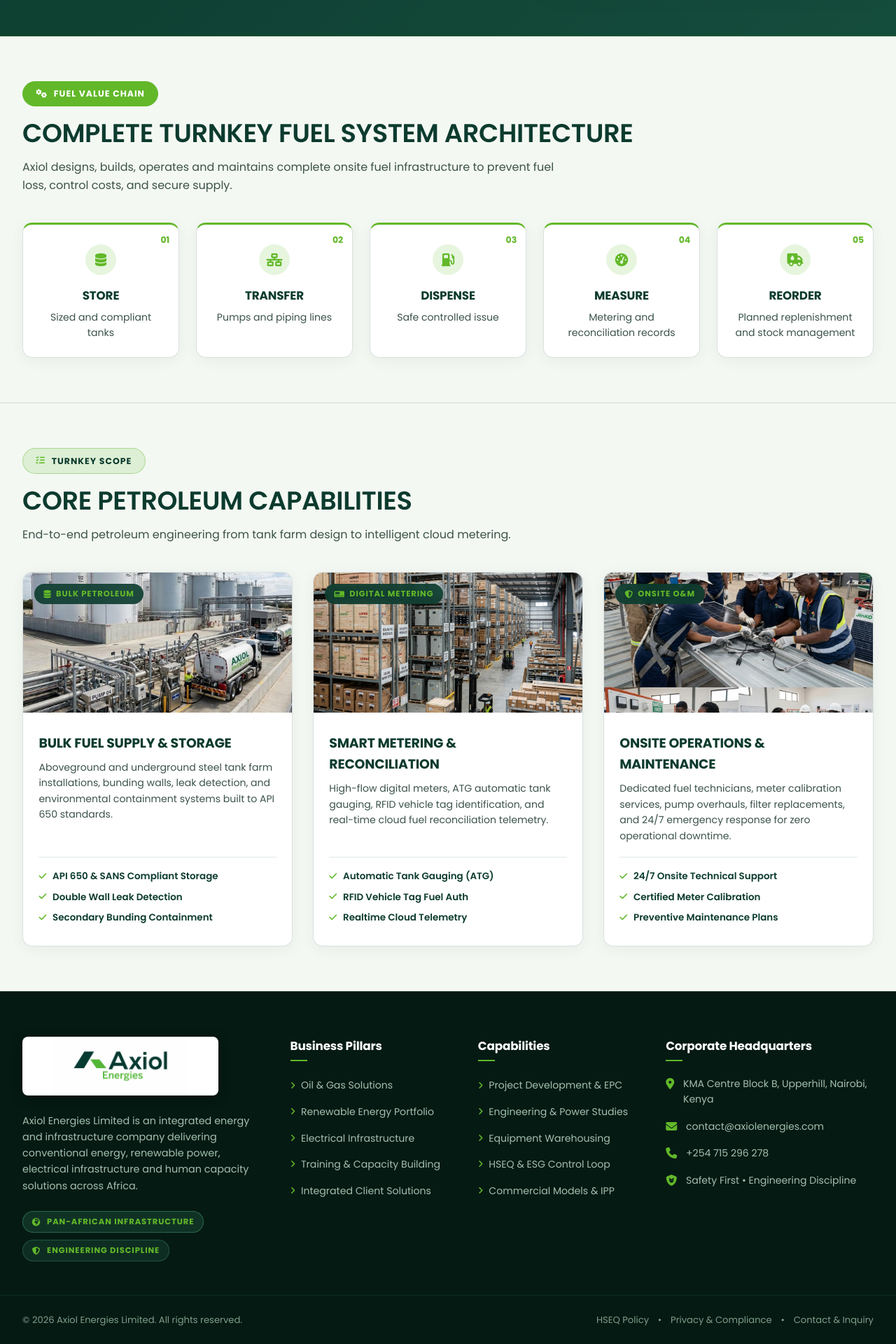
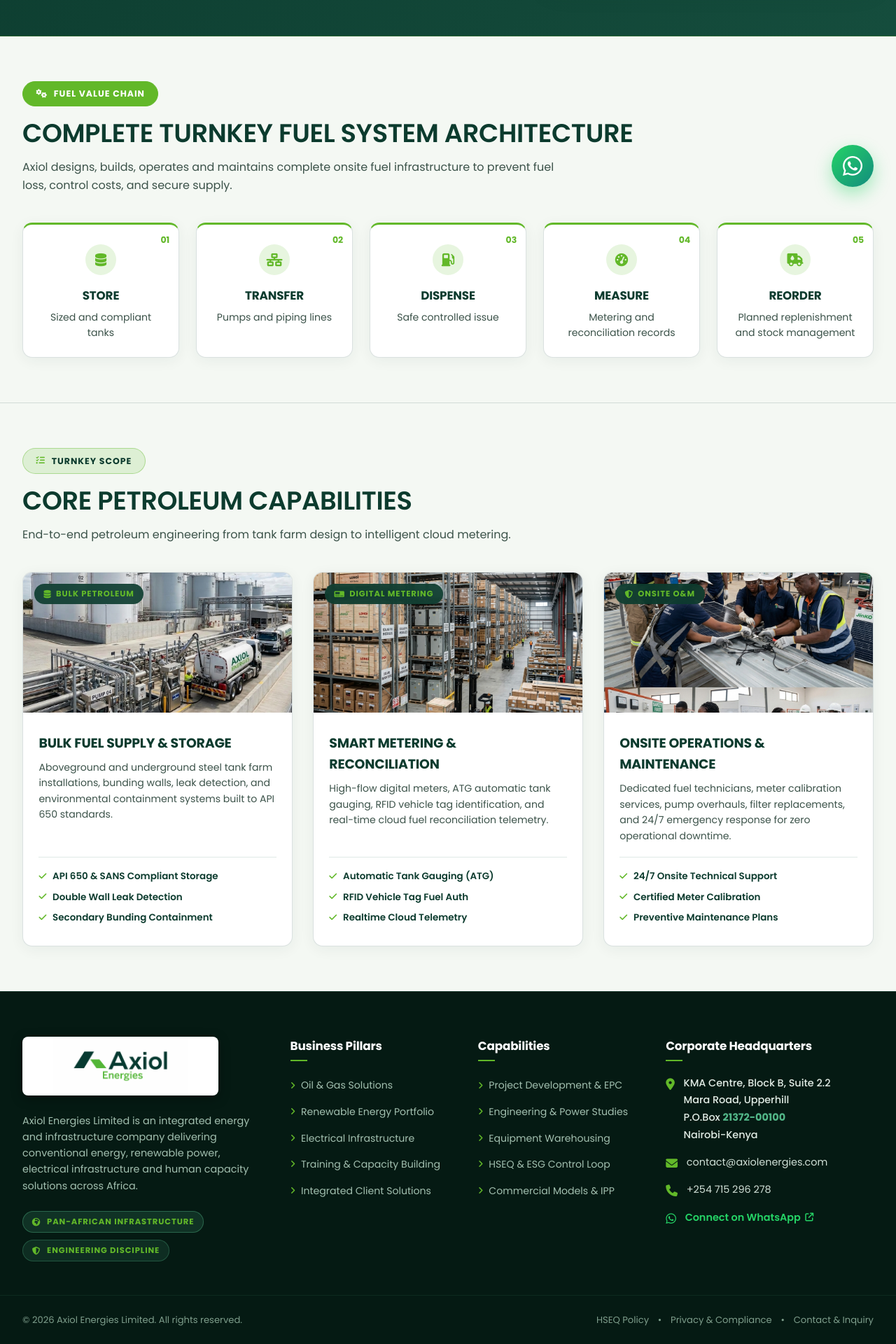
Before and after one commit to EmperorT19/axiolenergies, an Angular app: page /oil-gas in a window 1280 px wide. Shown: the part 501-2421 px from the top of the page at 70% size. Built offline with nearby package versions, Linux system fonts and the light colour scheme.

Commit message:
branding

```diff
--- a/src/app/app.component.html
+++ b/src/app/app.component.html
@@ -4,4 +4,15 @@
     <router-outlet></router-outlet>
   </main>
   <app-footer></app-footer>
+
+  <!-- Global Floating WhatsApp Action Widget -->
+  <a href="https://wa.me/254715296278?text=Hello%20Axiol%20Energies%2C%20I%20would%20like%20to%20inquire%20about%20your%20services."
+     target="_blank"
+     rel="noopener noreferrer"
+     class="whatsapp-float-toggle"
+     title="Chat with Axiol Energies on WhatsApp">
+    <div class="wa-pulse-ring"></div>
+    <i class="fa-brands fa-whatsapp"></i>
+    <span class="wa-floating-tooltip">Chat on WhatsApp</span>
+  </a>
 </div>
--- a/src/app/app.component.scss
+++ b/src/app/app.component.scss
@@ -2,9 +2,98 @@
   display: flex;
   flex-direction: column;
   min-height: 100vh;
+  position: relative;
 }
 
 .axiol-main-content {
   flex: 1;
   width: 100%;
 }
+
+/* Floating WhatsApp Action Toggle Widget */
+.whatsapp-float-toggle {
+  position: fixed;
+  bottom: 2rem;
+  right: 2rem;
+  width: 60px;
+  height: 60px;
+  border-radius: 50%;
+  background: linear-gradient(135deg, #25D366 0%, #128C7E 100%);
+  color: #FFFFFF;
+  display: flex;
+  align-items: center;
+  justify-content: center;
+  font-size: 2rem;
+  box-shadow: 0 10px 25px rgba(37, 211, 102, 0.4);
+  z-index: 1000;
+  text-decoration: none;
+  transition: all 0.35s cubic-bezier(0.25, 0.8, 0.25, 1);
+  cursor: pointer;
+
+  .wa-pulse-ring {
+    position: absolute;
+    inset: -6px;
+    border-radius: 50%;
+    border: 2px solid rgba(37, 211, 102, 0.6);
+    animation: waPulse 2s infinite cubic-bezier(0.4, 0, 0.6, 1);
+    pointer-events: none;
+  }
+
+  .wa-floating-tooltip {
+    position: absolute;
+    right: 70px;
+    background: #0C3B2E;
+    color: #FFFFFF;
+    font-family: var(--font-heading, sans-serif);
+    font-size: 0.82rem;
+    font-weight: 700;
+    padding: 0.4rem 0.85rem;
+    border-radius: 20px;
+    white-space: nowrap;
+    opacity: 0;
+    visibility: hidden;
+    transform: translateX(10px);
+    transition: all 0.3s ease;
+    box-shadow: 0 4px 15px rgba(0, 0, 0, 0.2);
+    border: 1px solid rgba(82, 183, 136, 0.3);
+    pointer-events: none;
+  }
+
+  &:hover {
+    transform: scale(1.1) translateY(-4px);
+    box-shadow: 0 15px 35px rgba(37, 211, 102, 0.5);
+
+    .wa-floating-tooltip {
+      opacity: 1;
+      visibility: visible;
+      transform: translateX(0);
+    }
+  }
+
+  @media (max-width: 768px) {
+    bottom: 1.5rem;
+    right: 1.5rem;
+    width: 52px;
+    height: 52px;
+    font-size: 1.75rem;
+
+    .wa-floating-tooltip {
+      display: none;
+    }
+  }
+}
+
+@keyframes waPulse {
+  0% {
+    transform: scale(0.95);
+    opacity: 0.9;
+  }
+  50% {
+    transform: scale(1.2);
+    opacity: 0;
+  }
+  100% {
+    transform: scale(0.95);
+    opacity: 0;
+  }
+}
--- a/src/app/core/components/footer/footer.component.html
+++ b/src/app/core/components/footer/footer.component.html
@@ -48,21 +48,28 @@
       <div class="footer-contact-col">
         <h4>Corporate Headquarters</h4>
         <ul class="contact-info">
-          <li>
+          <li class="address-block-li">
             <i class="fa-solid fa-location-dot icon"></i>
-            <span>{{ dataService.corporateOverview.headOffice }}</span>
+            <div class="formatted-address">
+              <div>KMA Centre, Block B, Suite 2.2</div>
+              <div>Mara Road, Upperhill</div>
+              <div>P.O.Box <span class="text-sprout-highlight">21372-00100</span></div>
+              <div>Nairobi-Kenya</div>
+            </div>
           </li>
           <li>
             <i class="fa-solid fa-envelope icon"></i>
-            <span>{{ dataService.corporateOverview.email }}</span>
+            <a [href]="'mailto:' + dataService.corporateOverview.email" class="contact-link">{{ dataService.corporateOverview.email }}</a>
           </li>
           <li>
             <i class="fa-solid fa-phone icon"></i>
-            <span>{{ dataService.corporateOverview.phone }}</span>
+            <a [href]="'tel:' + dataService.corporateOverview.whatsappPhone" class="contact-link">{{ dataService.corporateOverview.phone }}</a>
           </li>
           <li>
-            <i class="fa-solid fa-shield-cat icon"></i>
-            <span>Safety First • Engineering Discipline</span>
+            <i class="fa-brands fa-whatsapp icon whatsapp-icon"></i>
+            <a [href]="dataService.corporateOverview.whatsappUrl" target="_blank" rel="noopener noreferrer" class="contact-link whatsapp-btn-link">
+              Connect on WhatsApp <i class="fa-solid fa-arrow-up-right-from-square"></i>
+            </a>
           </li>
         </ul>
       </div>
--- a/src/app/core/components/footer/footer.component.scss
+++ b/src/app/core/components/footer/footer.component.scss
@@ -164,20 +164,71 @@
     .contact-info {
       display: flex;
       flex-direction: column;
-      gap: 1rem;
+      gap: 1.1rem;
 
       li {
         display: flex;
         align-items: flex-start;
         gap: 0.8rem;
-        font-size: 0.88rem;
-        color: #A3C0B0;
+        font-size: 0.9rem;
+        color: #D1E0D7;
+        line-height: 1.5;
 
         .icon {
           color: var(--accent-mint);
-          font-size: 1rem;
-          margin-top: 0.2rem;
+          font-size: 1.05rem;
+          margin-top: 0.25rem;
           flex-shrink: 0;
+
+          &.whatsapp-icon {
+            color: #25D366;
+          }
+        }
+
+        .formatted-address {
+          display: flex;
+          flex-direction: column;
+          gap: 0.2rem;
+          font-family: var(--font-heading, sans-serif);
+          font-weight: 500;
+          color: #E2ECE5;
+
+          .text-sprout-highlight {
+            color: #52B788;
+            font-weight: 700;
+          }
+        }
+
+        .contact-link {
+          color: #D1E0D7;
+          text-decoration: none;
+          transition: all 0.3s ease;
+
+          &:hover {
+            color: #52B788;
+            text-decoration: underline;
+          }
+
+          &.whatsapp-btn-link {
+            color: #25D366;
+            font-weight: 600;
+            display: inline-flex;
+            align-items: center;
+            gap: 0.4rem;
+
+            i {
+              font-size: 0.75rem;
+              transition: transform 0.3s ease;
+            }
+
+            &:hover {
+              color: #40E0D0;
+
+              i {
+                transform: translate(2px, -2px);
+              }
+            }
+          }
         }
       }
     }
--- a/src/app/core/components/header/header.component.html
+++ b/src/app/core/components/header/header.component.html
@@ -87,7 +87,9 @@
   <!-- Mobile Drawer Menu with Photo Thumbnails -->
   <div class="mobile-drawer" [class.open]="mobileMenuOpen">
     <div class="drawer-header">
-      <span class="drawer-title"><img src="logo.png" alt="Axiol Logo" class="drawer-logo-icon"> AXIOL NAVIGATION</span>
+      <div class="drawer-logo-wrap">
+        <img src="axiolenergies.jpeg" alt="Axiol Energies Logo" class="drawer-brand-logo-img">
+      </div>
       <button class="close-btn" (click)="closeMobileMenu()"><i class="fa-solid fa-xmark"></i></button>
     </div>
     <nav class="mobile-nav">
--- a/src/app/core/components/header/header.component.scss
+++ b/src/app/core/components/header/header.component.scss
@@ -269,25 +269,26 @@
       display: flex;
       align-items: center;
       justify-content: space-between;
-      padding-bottom: 1rem;
+      padding-bottom: 0.85rem;
       border-bottom: 1px solid rgba(12, 59, 46, 0.15);
       margin-bottom: 1.25rem;
 
-      .drawer-title {
-        font-family: var(--font-heading);
-        font-size: 0.85rem;
-        font-weight: 800;
-        letter-spacing: 0.1em;
-        color: var(--accent-sprout);
+      .drawer-logo-wrap {
         display: flex;
         align-items: center;
-        gap: 0.5rem;
+        justify-content: center;
+        height: 54px;
+        width: 170px;
+        overflow: hidden;
+        position: relative;
 
-        .drawer-logo-icon {
-          width: 48px;
-          height: 48px;
+        .drawer-brand-logo-img {
+          width: 100%;
+          height: 100%;
           object-fit: contain;
-          transform: scale(2.25);
+          transform: scale(2.35);
+          mix-blend-mode: multiply;
+          filter: contrast(1.08);
         }
       }
 
--- a/src/app/core/services/axiol-data.service.ts
+++ b/src/app/core/services/axiol-data.service.ts
@@ -23,8 +23,17 @@
   readonly corporateOverview = {
     tagline: "INTEGRATED ENERGY. ENGINEERED FOR THE FUTURE.",
     companyName: "Axiol Energies Limited",
-    headOffice: "KMA Centre Block B, Upperhill, Nairobi, Kenya",
+    headOffice: "KMA Centre, Block B, Suite 2.2",
+    addressLines: [
+      "KMA Centre, Block B, Suite 2.2",
+      "Mara Road, Upperhill",
+      "P.O.Box 21372-00100",
+      "Nairobi-Kenya"
+    ],
+    poBoxNumber: "21372-00100",
     phone: "+254 715 296 278",
+    whatsappPhone: "+254715296278",
+    whatsappUrl: "https://wa.me/254715296278?text=Hello%20Axiol%20Energies%2C%20I%20would%20like%20to%20inquire%20about%20your%20services.",
     email: "contact@axiolenergies.com",
     summary: "Axiol Energies Limited is an integrated energy and infrastructure company delivering conventional energy, renewable power, electrical infrastructure and human capacity solutions across Africa.",
     vision: "To be a trusted African energy and infrastructure partner enabling reliable, affordable and sustainable growth.",
--- a/src/app/features/portfolio-contact/portfolio-contact.component.html
+++ b/src/app/features/portfolio-contact/portfolio-contact.component.html
@@ -92,15 +92,20 @@
               <div class="i-icon"><i class="fa-solid fa-location-dot"></i></div>
               <div>
                 <h4>Corporate Headquarters</h4>
-                <p>{{ dataService.corporateOverview.headOffice }}</p>
+                <div class="formatted-address-block">
+                  <div>KMA Centre, Block B, Suite 2.2</div>
+                  <div>Mara Road, Upperhill</div>
+                  <div>P.O.Box <span class="sprout-code">21372-00100</span></div>
+                  <div>Nairobi-Kenya</div>
+                </div>
               </div>
             </div>
 
             <div class="info-item">
               <div class="i-icon"><i class="fa-solid fa-envelope"></i></div>
               <div>
-                <h4>Direct Inquiries</h4>
-                <p>{{ dataService.corporateOverview.email }}</p>
+                <h4>Direct Email Inquiries</h4>
+                <p><a [href]="'mailto:' + dataService.corporateOverview.email" class="active-contact-link">{{ dataService.corporateOverview.email }}</a></p>
               </div>
             </div>
 
@@ -108,7 +113,19 @@
               <div class="i-icon"><i class="fa-solid fa-phone"></i></div>
               <div>
                 <h4>Corporate Phone</h4>
-                <p>{{ dataService.corporateOverview.phone }}</p>
+                <p><a [href]="'tel:' + dataService.corporateOverview.whatsappPhone" class="active-contact-link">{{ dataService.corporateOverview.phone }}</a></p>
+              </div>
+            </div>
+
+            <div class="info-item whatsapp-item">
+              <div class="i-icon wa-icon"><i class="fa-brands fa-whatsapp"></i></div>
+              <div>
+                <h4>WhatsApp Direct Connect</h4>
+                <p>
+                  <a [href]="dataService.corporateOverview.whatsappUrl" target="_blank" rel="noopener noreferrer" class="wa-action-btn">
+                    Chat with Engineering on WhatsApp <i class="fa-solid fa-arrow-up-right-from-square"></i>
+                  </a>
+                </p>
               </div>
             </div>
           </div>
```
Also changed, not shown: src/app/features/portfolio-contact/portfolio-contact.component.scss (+59 -1 lines).
